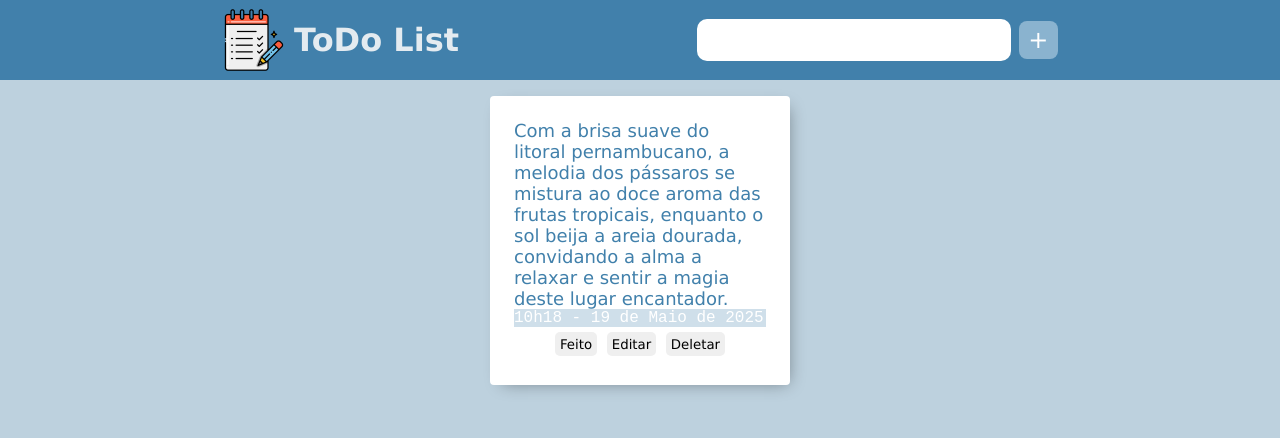
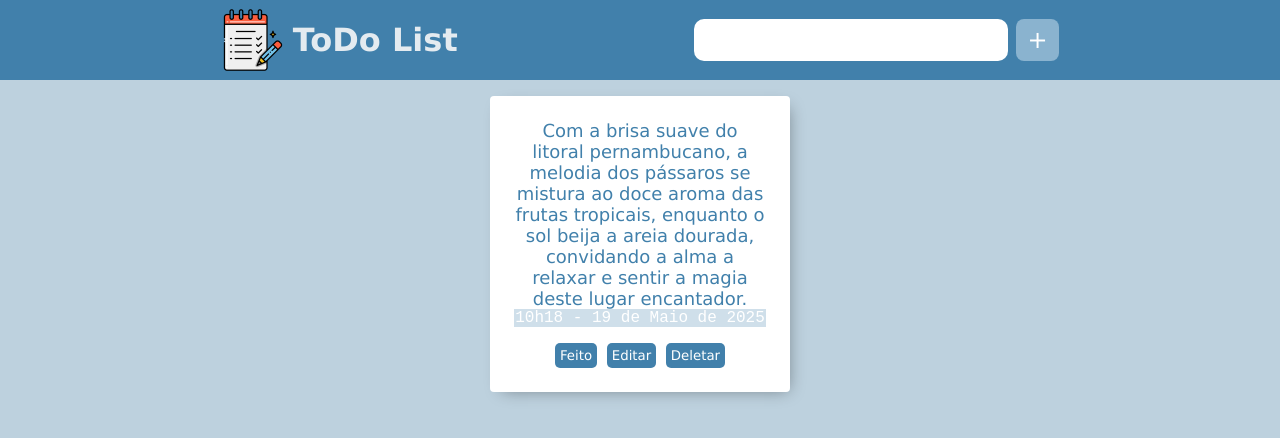
Before and after one commit to elielsondev/project-todo-list, a React (Vite) app: page / in a window 1280 px wide. Shown: the top 438 px of the page. Built offline with nearby package versions, Linux system fonts and the light colour scheme.

Commit message:
fix | style - adjust in ListTask

```diff
--- a/src/components/ListTask/ListTask.css
+++ b/src/components/ListTask/ListTask.css
@@ -23,6 +23,7 @@
   max-height: 300px;
   overflow: auto;
   align-content: space-between;
+  text-align: center;
 
   box-shadow: 5px 5px 16px -7px rgba(0, 0, 0, 0.4);
   -webkit-box-shadow: 5px 5px 16px -7px rgba(0, 0, 0, 0.4);
@@ -50,18 +51,26 @@
   gap: 10px;
 }
 
-#div-buttons,
-button {
+#div-buttons button {
   border: transparent;
   padding: 0.3rem;
   border-radius: 5px;
-  color: black;
+  color: #ffffff;
+  cursor: pointer;
+  margin-top: 1rem;
+  background-color: #4180ab;
 }
 
-#div-buttons,
-button:hover {
+#div-buttons button:hover {
+  transition: all ease-in-out 0.2s;
+  background-color: #ffffff;
   color: #4180ab;
-  font-weight: 600;
+}
+
+#div-buttons button:active {
+  transition: all ease-in-out 0.2s;
+  background-color: #8ab3cf;
+  color: #ffffff;
 }
 
 @media only screen and (max-width: 350px) {
@@ -75,12 +84,10 @@ button:hover {
 
   /* #div-buttons {} */
 
-  #div-buttons,
-  button {
+  #div-buttons button {
     font-size: 10px;
   }
 
-  /* #div-buttons,
-  button:hover {
+  /* #div-buttons button:hover {
   } */
 }
```
